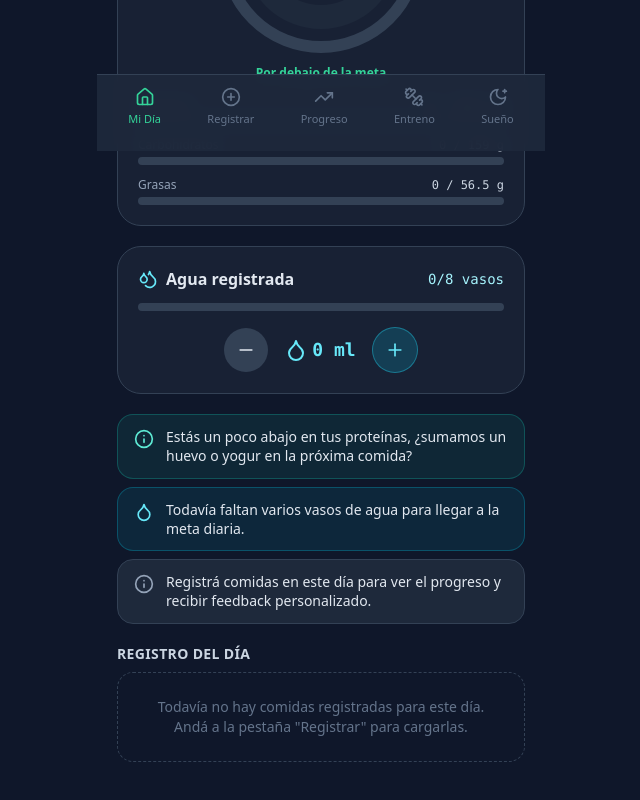
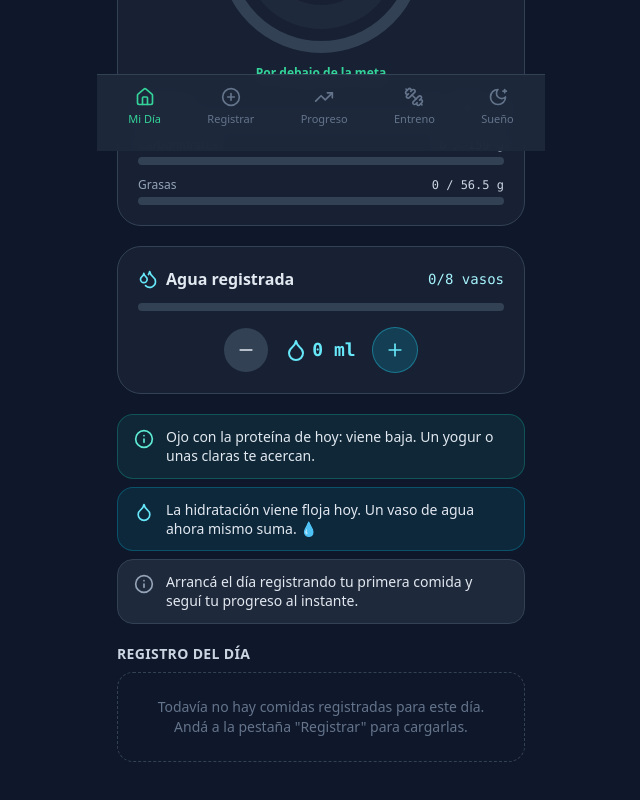
Before and after one commit to alejomartineez/Nutritrack-App, a React (Vite) app: page / in a window 1280 px wide. Shown: the part 649-1449 px from the top of the page, without its empty margins (319-959 px from the left). Built offline with nearby package versions, Linux system fonts and the light colour scheme.

Commit message:
Update App.jsx

```diff
--- a/src/App.jsx
+++ b/src/App.jsx
@@ -85,6 +85,46 @@ const TIPS = [
   'Llevá siempre una botella de agua a mano para llegar más fácil a tu meta diaria.',
 ];
 
+// Frases de feedback: varias por situación, se elige una al azar por sesión para
+// que la app no se sienta repetitiva. (Ver `motivation` en el componente.)
+const MOTIVATION = {
+  positive: [
+    '¡Excelente adherencia! Vas por muy buen camino para tus metas de composición corporal.',
+    '¡Día redondo! Tus macros quedaron justo donde tienen que estar.',
+    'Impecable. Esta constancia es la que mueve la aguja de verdad.',
+    '¡Lo estás clavando! Cerrar el día así de prolijo no es casualidad. 💪',
+    '¡Buenísimo! Tu yo de dentro de unas semanas te lo va a agradecer.',
+    'Comiste alineado a tu objetivo. Así se construye el progreso.',
+  ],
+  free: [
+    '¡Disfrutalo! El balance y el control de la porción son la clave de la sostenibilidad a largo plazo.',
+    'Date el gusto sin culpa: un antojo bien puesto también es parte del plan.',
+    'Comer algo rico de vez en cuando no borra tu progreso. Disfrutá y seguí.',
+    'La sostenibilidad se construye con flexibilidad, no con perfección. ¡A disfrutar!',
+    'Un gusto no arruina la semana; lo que suma es lo que hacés la mayoría de las veces.',
+  ],
+  protein: [
+    'Estás un poco abajo en tus proteínas, ¿sumamos un huevo o yogur en la próxima comida?',
+    'Te faltan algunas proteínas para llegar a la meta. Pollo o un puñado de frutos secos ayudan.',
+    'Ojo con la proteína de hoy: viene baja. Un yogur o unas claras te acercan.',
+    'Para cuidar tus músculos, sumá un poco más de proteína en lo que queda del día.',
+  ],
+  water: [
+    'Todavía faltan varios vasos de agua para llegar a la meta diaria.',
+    'La hidratación viene floja hoy. Un vaso de agua ahora mismo suma. 💧',
+    '¿Cuándo fue tu último vaso de agua? Vas por debajo de la meta.',
+    'Tu cuerpo te va a agradecer unos vasos más de agua antes de que termine el día.',
+  ],
+  empty: [
+    'Registrá comidas en este día para ver el progreso y recibir feedback personalizado.',
+    'Todo empieza con el primer registro. Anotá tu primera comida del día.',
+    'Cuando cargues lo que comés, vas a ver tus macros y tu progreso acá.',
+    'Arrancá el día registrando tu primera comida y seguí tu progreso al instante.',
+  ],
+};
+
+const sample = (arr) => arr[Math.floor(Math.random() * arr.length)];
+
 const emptyLog = () => ({ water: 0, planMeals: [], freeMeals: [] });
 
 const nowHM = () =>
@@ -109,6 +149,14 @@ export default function NutriTrackApp() {
   const [goals, setGoals] = useState(DEFAULT_GOALS);
   const [log, setLog] = useState(emptyLog());
   const [tipIndex, setTipIndex] = useState(0);
+  // Una frase al azar por tipo, fijada al abrir la app (no parpadea al registrar).
+  const [motivation] = useState(() => ({
+    positive: sample(MOTIVATION.positive),
+    free: sample(MOTIVATION.free),
+    protein: sample(MOTIVATION.protein),
+    water: sample(MOTIVATION.water),
+    empty: sample(MOTIVATION.empty),
+  }));
 
   const [planCatalog, setPlanCatalog] = useState(() => {
     try {
@@ -461,38 +509,23 @@ export default function NutriTrackApp() {
     const withinF = Math.abs(totals.f - goals.fat) <= TOLERANCE.fat;
 
     if (hasAny && withinKcal && withinP && withinC && withinF) {
-      msgs.push({
-        type: 'positive',
-        text: '¡Excelente adherencia! Vas por muy buen camino para tus metas de composición corporal.',
-      });
+      msgs.push({ type: 'positive', text: motivation.positive });
     }
 
     if (log.freeMeals.length > 0) {
-      msgs.push({
-        type: 'free',
-        text: '¡Disfrutalo! Recordá que el balance y el control de la porción son la clave de la sostenibilidad a largo plazo.',
-      });
+      msgs.push({ type: 'free', text: motivation.free });
     }
 
     if (totals.p < goals.protein - TOLERANCE.protein) {
-      msgs.push({
-        type: 'reminder',
-        text: 'Estás un poco abajo en tus proteínas, ¿sumamos un huevo o yogur en la próxima comida?',
-      });
+      msgs.push({ type: 'reminder', text: motivation.protein });
     }
 
     if (log.water < goals.water - GLASS_ML * 2) {
-      msgs.push({
-        type: 'water',
-        text: 'Todavía faltan varios vasos de agua para llegar a la meta diaria.',
-      });
+      msgs.push({ type: 'water', text: motivation.water });
     }
 
     if (!hasAny) {
-      msgs.push({
-        type: 'neutral',
-        text: 'Registrá comidas en este día para ver el progreso y recibir feedback personalizado.',
-      });
+      msgs.push({ type: 'neutral', text: motivation.empty });
     }
 
     // Recordatorio activo: nudge visible al abrir la app (funciona también en iPhone,
@@ -502,7 +535,7 @@ export default function NutriTrackApp() {
       if (reminderText) msgs.unshift({ type: 'reminder', text: reminderText });
     }
     return msgs;
-  }, [totals, goals, log, remindersEnabled, isToday]);
+  }, [totals, goals, log, remindersEnabled, isToday, motivation]);
 
   // ------------------------- Anillo de composición ------------------------
   const ring = useMemo(() => {
```
